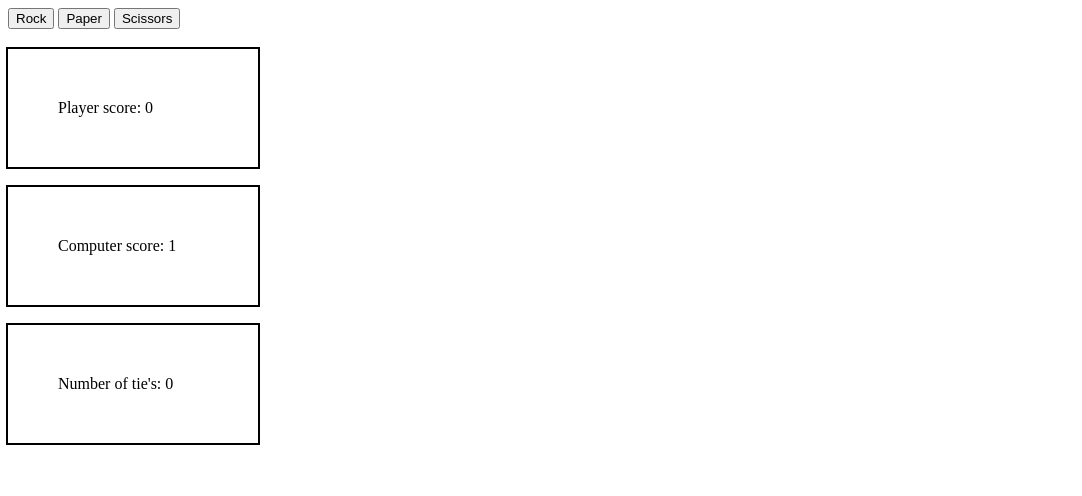
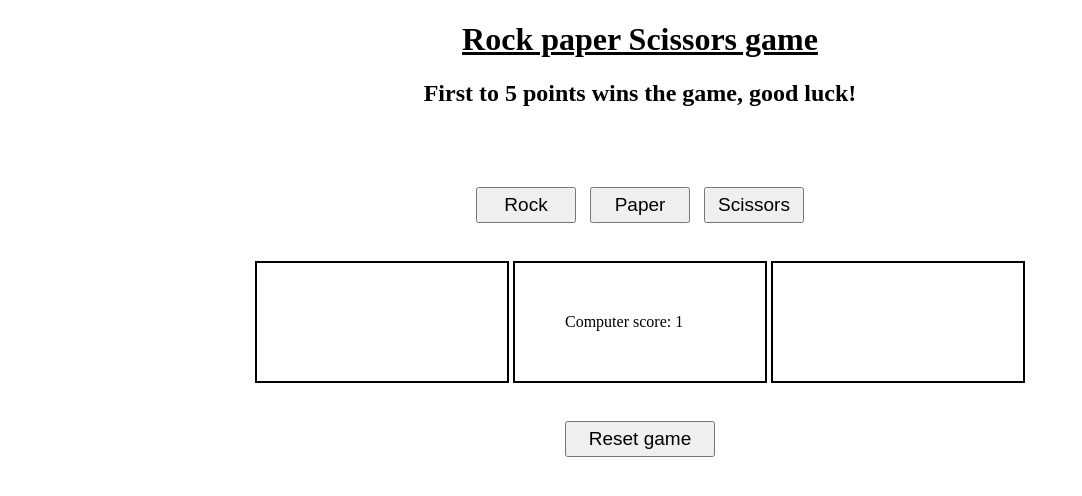
Before and after one commit to Thoss24/rock-paper-scissors, a plain HTML site: page index.html in a window 1280 px wide. Both pictures are taken after a click on the button "Rock". Shown: the whole page, without its empty margins (0-1082 px from the left). Drawn offline with Linux system fonts and the light colour scheme.

Commit message:
rps ui almost complete, only reset function missing

```diff
--- a/index.html
+++ b/index.html
@@ -6,17 +6,25 @@
         <link rel="stylesheet" href="../rock-paper-scissors/style.css">
     </head>
     <body>
+        <h1 id="title">Rock paper Scissors game</h1>
+        <h2 id="sub-title">First to 5 points wins the game, good luck!</h2>
 
+<div id="button-parent">
    <button id="rock" value="rock"> Rock </button>
    <button id="paper" value="paper"> Paper </button>
    <button id="scissors" value="scissors"> Scissors </button>
+</div>
 
- <div>
+
+<div id="div-parent">
    <div id="player-score"></div>
    <div id="computer-score"></div>
    <div id="tie-score"></div>
 </div>
 
+<div id="reset">
+<button id="reset-button"> Reset game</button>
+</div>
 
 
 
--- a/my-script.js
+++ b/my-script.js
@@ -14,7 +14,14 @@ function user() {
     let playerSelection = this.value;
 
     let computerChoice = ["rock", "paper", "scissors"];
-    let computerSelection = computerChoice[Math.floor(Math.random() * 3)]
+    let computerSelection = computerChoice[Math.floor(Math.random() * 3)];
+
+
+    let scoreKeep = document.getElementById('player-score');
+
+    let compScore = document.getElementById('computer-score');
+
+    let drawScore = document.getElementById('tie-score');
 
 
 // Function to play a round of "Rock", "Paper", "Scissors".
@@ -23,36 +30,36 @@ function playRound(choice1, choice2) {
     (choice1 == 'rock' && choice2 == 'scissors') ||
     (choice1 == 'paper' && choice2 == 'rock') ||
     (choice1 == 'scissors' && choice2 == 'paper')
-    ) { alert(`You win! ${choice1} beats ${choice2}.`);
-        playerScore++;
+    ) { playerScore++;
+        scoreKeep.textContent = "Player score: " + playerScore;
     }
 
     else if(
     (choice1 == 'rock' && choice2 == 'paper') ||
     (choice1 == 'paper' && choice2 == 'scissors') ||
     (choice1 == 'scissors' && choice2 == 'rock')
-    ) { alert(`You lose, ${choice2} beats ${choice1}.`);
-        computerScore++;
+    ) { computerScore++;
+        compScore.textContent = "Computer score: " + computerScore;
     }
 
     else if (choice1 == choice2){
-        alert(`It's a tie, ${choice1} and ${choice2} are equal.`);
         tieScore++;
+        drawScore.textContent = "Number of ties: " + tieScore;
     }
 }
 console.log(playRound(playerSelection, computerSelection));
 
 
-let scoreKeep = document.getElementById('player-score');
-scoreKeep.textContent = "Player score: " + playerScore;
+function firstToFive(play, comp) {
+   if (play === 5){
+    alert("You win! You got 5 points before the computer!")
+   } else if (comp === 5){
+    alert("You lose. The computer got 5 points before you, better luck next time.")
+   }
+}
+firstToFive(playerScore, computerScore);
 
-let compScore = document.getElementById('computer-score');
-compScore.textContent = "Computer score: " + computerScore;
 
-let drawScore = document.getElementById('tie-score');
-drawScore.textContent = "Number of tie's: " + tieScore;
 }
 
-function keepScore() {
-
-}
+document.getElementById('reset-button').onclick = user.reset();
--- a/style.css
+++ b/style.css
@@ -1,13 +1,58 @@
-.rock {
-
+#reset {
+    display: flex;
+    justify-content: center;
+    margin-top: 40px;
 }
 
-.paper {
-
+#reset-button {
+    display: flex;
+    justify-content: center;
+    width: 150px;
+    padding: 5px;
+    font-size: 19px;
 }
 
-.scissors {
+#rock {
+    width: 100px;
+    padding: 5px;
+    font-size: 19px;
+}
 
+#paper {
+    width: 100px;
+    padding: 5px;
+    font-size: 19px;
+}
+
+#scissors {
+    width: 100px;
+    padding: 5px;
+    font-size: 19px;
+}
+
+#title {
+    text-decoration: underline;
+    display: flex;
+    justify-content: center;
+}
+
+#sub-title {
+    display: flex;
+    justify-content: center;
+}
+
+#button-parent {
+    display: flex;
+    gap: 14px;
+    justify-content: center;
+    margin-top: 80px;
+}
+
+#div-parent {
+    display: flex;
+    gap: 8px;
+    justify-content: center;
+    margin-top: 20px;
 }
 
 #player-score {
```
